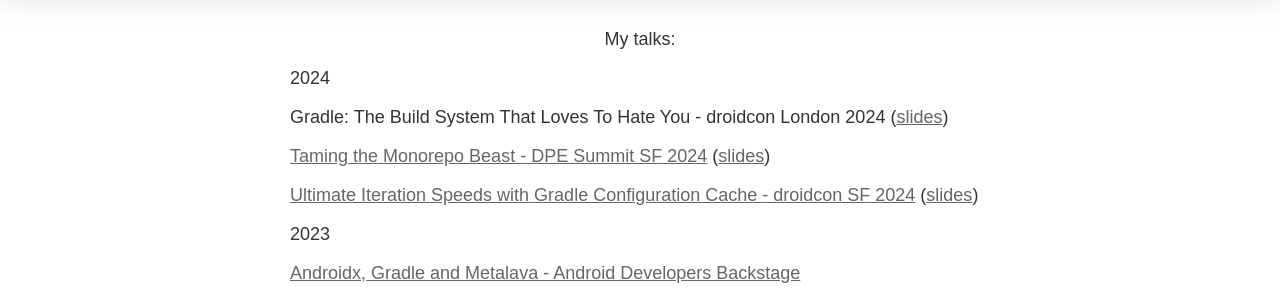
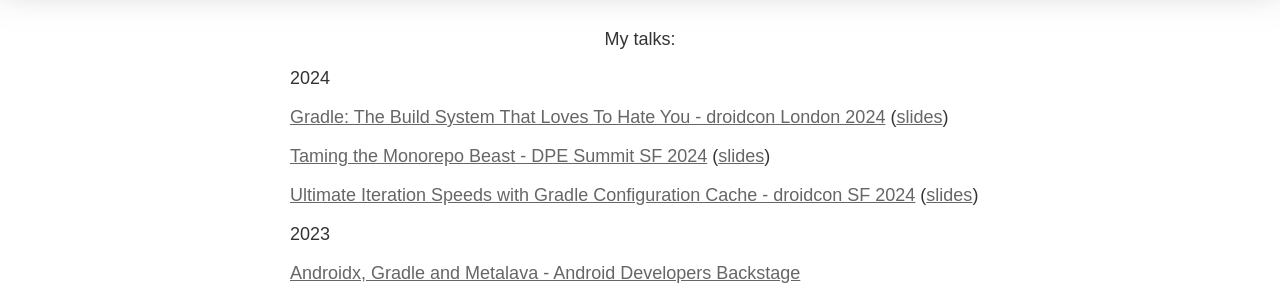
Before and after one commit to liutikas/liutikas.github.io, a Jekyll site: the page built from talks.md, in a window 1280 px wide. Shown: the part 406-706 px from the top of the page. Built offline with Jekyll 4.4.1, drawn with Linux system fonts in a browser that asks for light colours; part of the change alters nothing that is shown.

```diff
--- a/talks.md
+++ b/talks.md
@@ -10,7 +10,7 @@ header: header-eng
 <p>2024</p>
 <p id="content-center">
 <p>
-Gradle: The Build System That Loves To Hate You - droidcon London 2024 (<a href="https://speakerdeck.com/aurimas/gradle-the-build-system-that-loves-to-hate-you">slides</a>)
+<a href="https://www.droidcon.com/2024/11/22/gradle-the-build-system-that-loves-to-hate-you/">Gradle: The Build System That Loves To Hate You - droidcon London 2024</a> (<a href="https://speakerdeck.com/aurimas/gradle-the-build-system-that-loves-to-hate-you">slides</a>)
 </p>
 <p>
 <a href="https://www.youtube.com/watch?v=gUtPPbsMBlY">Taming the Monorepo Beast - DPE Summit SF 2024</a> (<a href="https://speakerdeck.com/aurimas/taming-the-monorepo-beast-how-we-made-androidx-library-releases-at-scale-more-bearable">slides</a>)
```
